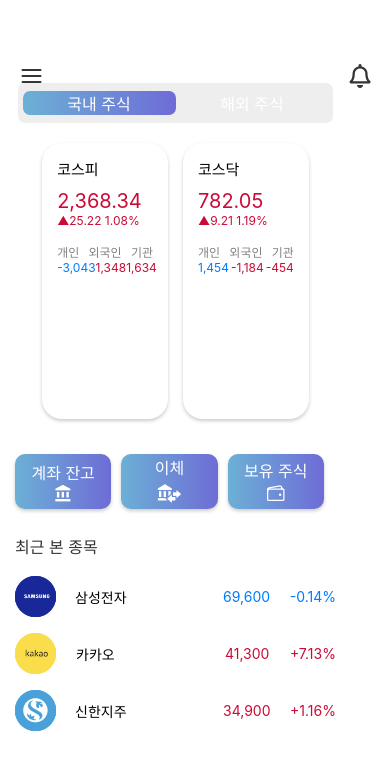
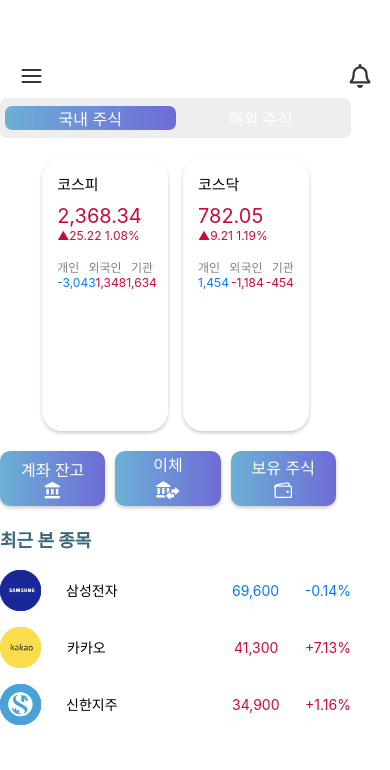
Before and after one commit to hyeyeonismm/shinhan-mobile-project, a React Native app: screen / in a window 390 px wide. Shown: the top 770 px of the page. Built offline with nearby package versions, Linux system fonts and the light colour scheme.

Commit message:
add : nasdaq 추가

```diff
--- a/App.js
+++ b/App.js
@@ -17,13 +17,60 @@
 } from "@expo/vector-icons";
 import { LinearGradient } from "expo-linear-gradient";
 import Container from "./Container";
+import KospiContainer from "./KospiContainer";
+import NasdaqContainer from "./NasdaqContainer";
 
 export default function App() {
   const [selectedTab, setSelectedTab] = useState("국내주식");
 
+  const kospi = [
+    {
+      text: "코스피",
+      value: "2,368.34",
+      rate: "▲25.22 1.08%",
+      who1: "-3,043",
+      who2: "1,348",
+      who3: "1,634",
+    },
+    {
+      text: "코스닥",
+      value: "782.05",
+      rate: "▲9.21 1.19%",
+      who1: "1,454",
+      who2: "-1,184",
+      who3: "-454",
+    },
+  ];
+
+  const nasdaq = [
+    {
+      text: "다우 산업",
+      value: "34,061.32",
+      rate1: "▲222.24",
+      rate2: "0.66%",
+    },
+    {
+      text: "나스닥 종합",
+      value: "13,588.83",
+      rate1: "▲183.69",
+      rate2: "1.37%",
+    },
+    {
+      text: "상해 종합",
+      value: "3,474.90",
+      rate1: "▲7.77",
+      rate2: "0.22%",
+    },
+    {
+      text: "니케이 225",
+      value: "29,357.82",
+      rate1: "▲179.08",
+      rate2: "0.61%",
+    },
+  ];
+
   const handleTabClick = (tab) => {
     setSelectedTab(tab);
-    console.log(tab);
   };
 
   return (
@@ -72,38 +119,19 @@
             </LinearGradient>
           </TouchableOpacity>
         </View>
-        <View style={styles.kospiWrap}>
-          <View style={styles.kospiContainer}>
-            <Text style={styles.kospiText}>코스피</Text>
-            <Text style={[styles.kospiValue, styles.red]}>2,368.34</Text>
-            <Text style={[styles.kospiRate, styles.red]}>▲25.22 1.08%</Text>
-            <View style={styles.kospiWhoWrap}>
-              <Text style={styles.kospiWho}>개인</Text>
-              <Text style={styles.kospiWho}>외국인</Text>
-              <Text style={styles.kospiWho}>기관</Text>
-            </View>
-            <View style={styles.kospiWhoWrap}>
-              <Text style={[styles.kospiWho, styles.blue]}>-3,043</Text>
-              <Text style={[styles.kospiWho, styles.red]}>1,348</Text>
-              <Text style={[styles.kospiWho, styles.red]}>1,634</Text>
-            </View>
+        {selectedTab === "국내주식" ? (
+          <View style={styles.kospiWrap}>
+            {kospi.map((item, index) => (
+              <KospiContainer key={index} {...item} />
+            ))}
           </View>
-          <View style={styles.kospiContainer}>
-            <Text style={styles.kospiText}>코스닥</Text>
-            <Text style={[styles.kospiValue, styles.red]}>782.05</Text>
-            <Text style={[styles.kospiRate, styles.red]}>▲9.21 1.19%</Text>
-            <View style={styles.kospiWhoWrap}>
-              <Text style={styles.kospiWho}>개인</Text>
-              <Text style={styles.kospiWho}>외국인</Text>
-              <Text style={styles.kospiWho}>기관</Text>
-            </View>
-            <View style={styles.kospiWhoWrap}>
-              <Text style={[styles.kospiWho, styles.blue]}>1,454</Text>
-              <Text style={[styles.kospiWho, styles.red]}>-1,184</Text>
-              <Text style={[styles.kospiWho, styles.red]}>-454</Text>
-            </View>
+        ) : (
+          <View style={styles.nasdaqWrap}>
+            {nasdaq.map((item, index) => (
+              <NasdaqContainer key={index} {...item} />
+            ))}
           </View>
-        </View>
+        )}
 
         <View style={styles.stockList}>
           <View style={styles.stockQuickNav}>
@@ -181,6 +209,7 @@
             </View>
           </View>
         </View>
+
         <Container />
       </ScrollView>
     </View>
@@ -202,6 +231,7 @@
     flexDirection: "row",
     justifyContent: "space-between",
     paddingTop: 33,
+    paddingBottom: 15,
   },
   body: {
     flexGrow: 1,
@@ -215,7 +245,7 @@
     justifyContent: "center",
     height: 40,
     backgroundColor: "#EEE",
-    width: "90%",
+    width: "100%",
     borderRadius: 7,
     margin: 20,
     padding: 5,
@@ -239,11 +269,9 @@
     gap: 15,
     marginBottom: 20,
   },
-  kospiContainer: {
-    flex: 1,
-    borderRadius: 20,
-    backgroundColor: "#fff",
-    padding: 15,
+  nasdaqWrap: {
+    flex: 1.9,
+    marginBottom: 20,
     shadowColor: "#343434",
     shadowOffset: {
       width: 0,
@@ -251,28 +279,7 @@
     },
     shadowOpacity: 0.25,
     shadowRadius: 3.84,
-
     elevation: 5,
-  },
-  kospiText: {
-    fontSize: 15,
-    color: "#000",
-    marginBottom: 10,
-  },
-  kospiValue: {
-    fontSize: 20,
-  },
-  kospiRate: {
-    fontSize: 12,
-    marginBottom: 15,
-  },
-  kospiWhoWrap: {
-    flexDirection: "row",
-    justifyContent: "space-between",
-  },
-  kospiWho: {
-    fontSize: 12,
-    color: "#808080",
   },
   red: {
     color: "#CB0B37",
@@ -289,9 +296,8 @@
   stockQuickNav: {
     width: "100%",
     flexDirection: "row",
-    marginBottom: 10,
+    marginBottom: 20,
     gap: 10,
-    padding: 15,
   },
   stockQuickNavTab: {
     width: "30%",
@@ -301,6 +307,7 @@
     shadowColor: "#343434",
     alignItems: "center",
     justifyContent: "center",
+    paddingVertical: 8,
     shadowOffset: {
       width: 0,
       height: 2,
@@ -311,18 +318,17 @@
     elevation: 5,
   },
   recentStockHeader: {
-    paddingHorizontal: 15,
     marginBottom: 10,
   },
   recentStockHeaderText: {
-    fontSize: 16,
-    color: "#343434",
+    color: "#3A697B",
+    fontSize: 18,
+    fontWeight: "700",
   },
   recentStockContainer: {
     flexDirection: "row",
     alignItems: "center",
     justifyContent: "space-between",
-    paddingHorizontal: 15,
     paddingVertical: 8,
     borderRadius: 10,
     backgroundColor: "#fff",
--- /dev/null
+++ b/KospiContainer.js
@@ -0,0 +1,99 @@
+import { StyleSheet, Text, View } from "react-native";
+const KospiContainer = ({ text, value, rate, who1, who2, who3 }) => {
+  return (
+    <View style={styles.kospiContainer}>
+      <Text style={styles.kospiText}>{text}</Text>
+      <Text style={[styles.kospiValue, styles.red]}>{value}</Text>
+      <Text style={[styles.kospiRate, styles.red]}>{rate}</Text>
+      <View style={styles.kospiWhoWrap}>
+        <Text style={styles.kospiWho}>개인</Text>
+        <Text style={styles.kospiWho}>외국인</Text>
+        <Text style={styles.kospiWho}>기관</Text>
+      </View>
+      <View style={styles.kospiWhoWrap}>
+        <Text style={[styles.kospiWho, styles.blue]}>{who1}</Text>
+        <Text style={[styles.kospiWho, styles.red]}>{who2}</Text>
+        <Text style={[styles.kospiWho, styles.red]}>{who3}</Text>
+      </View>
+    </View>
+  );
+};
+export default KospiContainer;
+const styles = StyleSheet.create({
+  kospiContainer: {
+    flex: 1,
+    borderRadius: 20,
+    backgroundColor: "#fff",
+    padding: 15,
+    shadowColor: "#343434",
+    shadowOffset: {
+      width: 0,
+      height: 2,
+    },
+    shadowOpacity: 0.25,
+    shadowRadius: 3.84,
+
+    elevation: 5,
+  },
+  kospiText: {
+    fontSize: 15,
+    color: "#000",
+    marginBottom: 10,
+  },
+  kospiValue: {
+    fontSize: 20,
+  },
+  kospiRate: {
+    fontSize: 12,
+    marginBottom: 15,
+  },
+  kospiWhoWrap: {
+    flexDirection: "row",
+    justifyContent: "space-between",
+  },
+  kospiWho: {
+    fontSize: 12,
+    color: "#808080",
+  },
+  kospiContainer: {
+    flex: 1,
+    borderRadius: 20,
+    backgroundColor: "#fff",
+    padding: 15,
+    shadowColor: "#343434",
+    shadowOffset: {
+      width: 0,
+      height: 2,
+    },
+    shadowOpacity: 0.25,
+    shadowRadius: 3.84,
+
+    elevation: 5,
+  },
+  kospiText: {
+    fontSize: 15,
+    color: "#000",
+    marginBottom: 10,
+  },
+  kospiValue: {
+    fontSize: 20,
+  },
+  kospiRate: {
+    fontSize: 12,
+    marginBottom: 15,
+  },
+  kospiWhoWrap: {
+    flexDirection: "row",
+    justifyContent: "space-between",
+  },
+  kospiWho: {
+    fontSize: 12,
+    color: "#808080",
+  },
+  red: {
+    color: "#CB0B37",
+  },
+  blue: {
+    color: "#007AFF",
+  },
+});
--- /dev/null
+++ b/NasdaqContainer.js
@@ -0,0 +1,39 @@
+import { StyleSheet, Text, View } from "react-native";
+const NasdaqContainer = ({ text, value, rate1, rate2 }) => {
+  return (
+    <View style={styles.nasdaqContainer}>
+      <Text style={styles.nasdaqText}>{text}</Text>
+      <Text style={[styles.nasdaqValue, styles.red]}>{value}</Text>
+      <Text style={[styles.nasdaqRate, styles.red]}>{rate1}</Text>
+      <Text style={[styles.nasdaqRate, styles.red]}>{rate2}</Text>
+    </View>
+  );
+};
+export default NasdaqContainer;
+
+const styles = StyleSheet.create({
+  nasdaqContainer: {
+    width: "90%",
+    paddingHorizontal: 15,
+    marginVertical: 8,
+    alignItems: "center",
+    justifyContent: "space-between",
+    flexDirection: "row",
+    flexWrap: "wrap",
+  },
+  nasdaqValue: {
+    fontSize: 15,
+    color: "#000",
+    width: "33%",
+    textAlign: "right",
+  },
+  nasdaqRate: {
+    fontSize: 12,
+  },
+  red: {
+    color: "#CB0B37",
+  },
+  blue: {
+    color: "#007AFF",
+  },
+});
```
